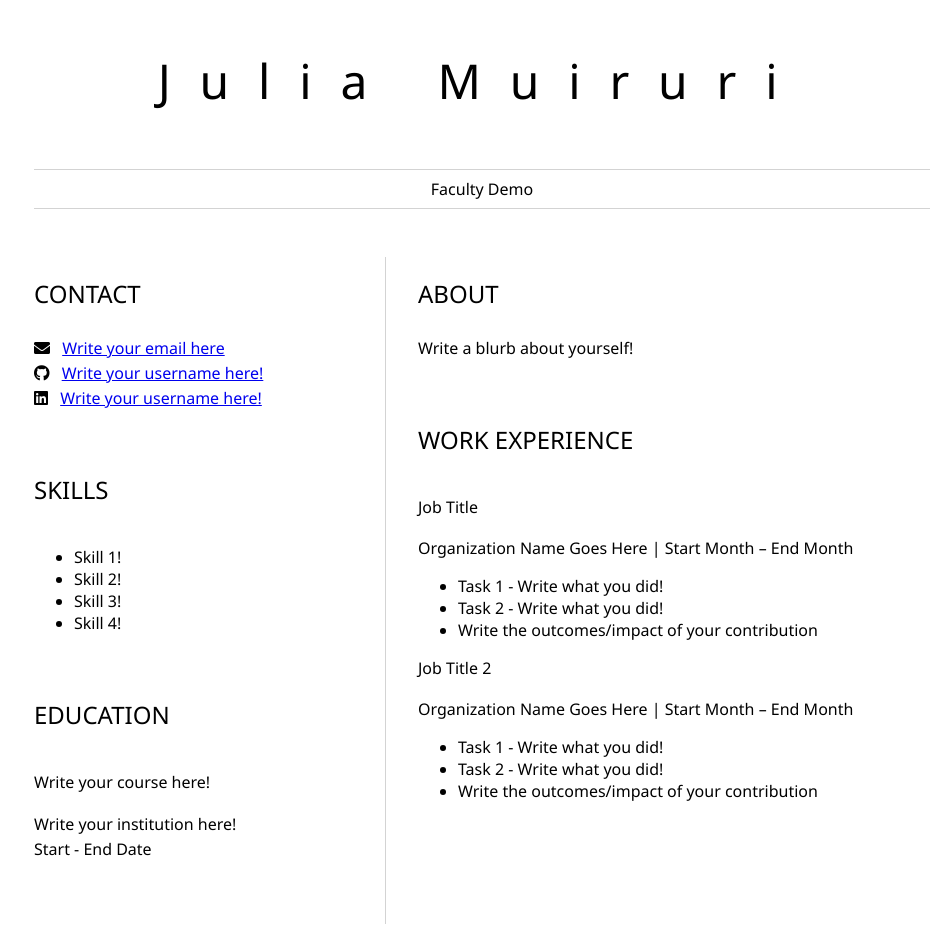
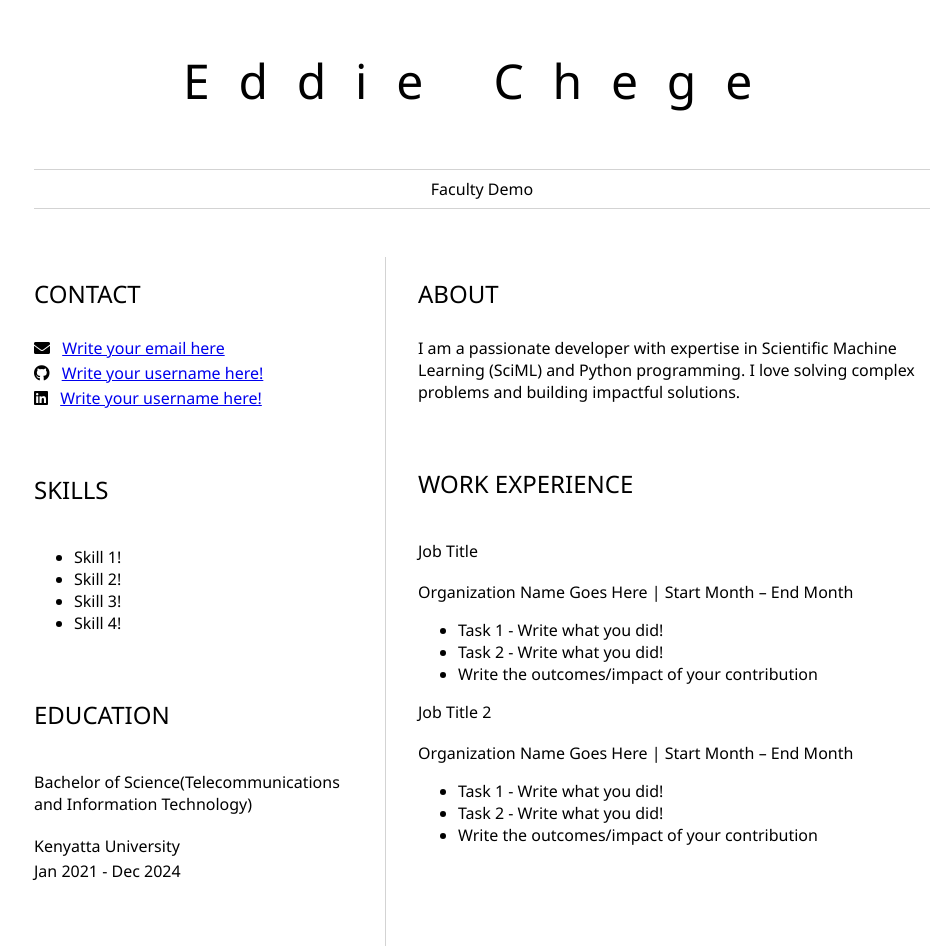
Before and after one commit to Eddychege/createresume, a plain HTML site: page index.html in a window 1280 px wide. Shown: the whole page, without its empty margins (158-1104 px from the left). Before the commit the page ends 924 px from the top, so only its background shows below. Drawn offline with Linux system fonts and the light colour scheme.

Commit message:
Add contact, education and 'about me' details in their respective sections

```diff
--- a/index.html
+++ b/index.html
@@ -2,13 +2,13 @@
 	<head>
 		<link href="style.css" rel="stylesheet">
         <link rel="stylesheet" href="https://cdnjs.cloudflare.com/ajax/libs/font-awesome/5.15.4/css/all.min.css">
-        <title>Julia Muiruri</title>
+        <title>Eddie Chege</title>
 	</head>
 
 	<body>
 		<header id="header">
 			<!-- resume header with your name and title -->
-			<h1>Julia Muiruri</h1>
+			<h1>Eddie Chege</h1>
 			<hr>
 			Faculty Demo
 			<hr>
@@ -20,15 +20,15 @@
 					<!-- contact info including social media -->
                     <p>
                         <i class="fa fa-envelope" aria-hidden="true"></i>
-                        <a href="mailto:username@domain.top-level domain">Write your email here</a>
+                        <a href="mailto:eddychege718@gmail.com domain">Write your email here</a>
                     </p>
                     <p>
                         <i class="fab fa-github" aria-hidden="true"></i>
-                        <a href="github.com/yourGitHubUsername">Write your username here!</a>
+                        <a href="github.com/Eddychege">Write your username here!</a>
                     </p>
                     <p>
                         <i class="fab fa-linkedin" aria-hidden="true"></i>
-                        <a href="linkedin.com/yourLinkedInUsername">Write your username here!</a>
+                        <a href="linkedin.com/Eddie Chege">Write your username here!</a>
                     </p>
 				</section>
 				<section>
@@ -44,12 +44,12 @@
 				<section>
 					<h2>EDUCATION</h2>
 					<!-- your education -->
-                    <h3>Write your course here!</h3>
+                    <h3>Bachelor of Science(Telecommunications and Information Technology)</h3>
                     <p>
-                        Write your institution here!
+                        Kenyatta University
                     </p>
                     <p>
-                        Start - End Date
+                        Jan 2021 - Dec 2024
                     </p>
 				</section>
 			</article>
@@ -57,7 +57,7 @@
 				<section>
 					<h2>ABOUT</h2>
 					<!-- about you -->
-                    <p>Write a blurb about yourself!</p>
+                    <p>I am a passionate developer with expertise in Scientific Machine Learning (SciML) and Python programming. I love solving complex problems and building impactful solutions.</p>
 				</section>
 				<section>
 					<h2>WORK EXPERIENCE</h2>
```
